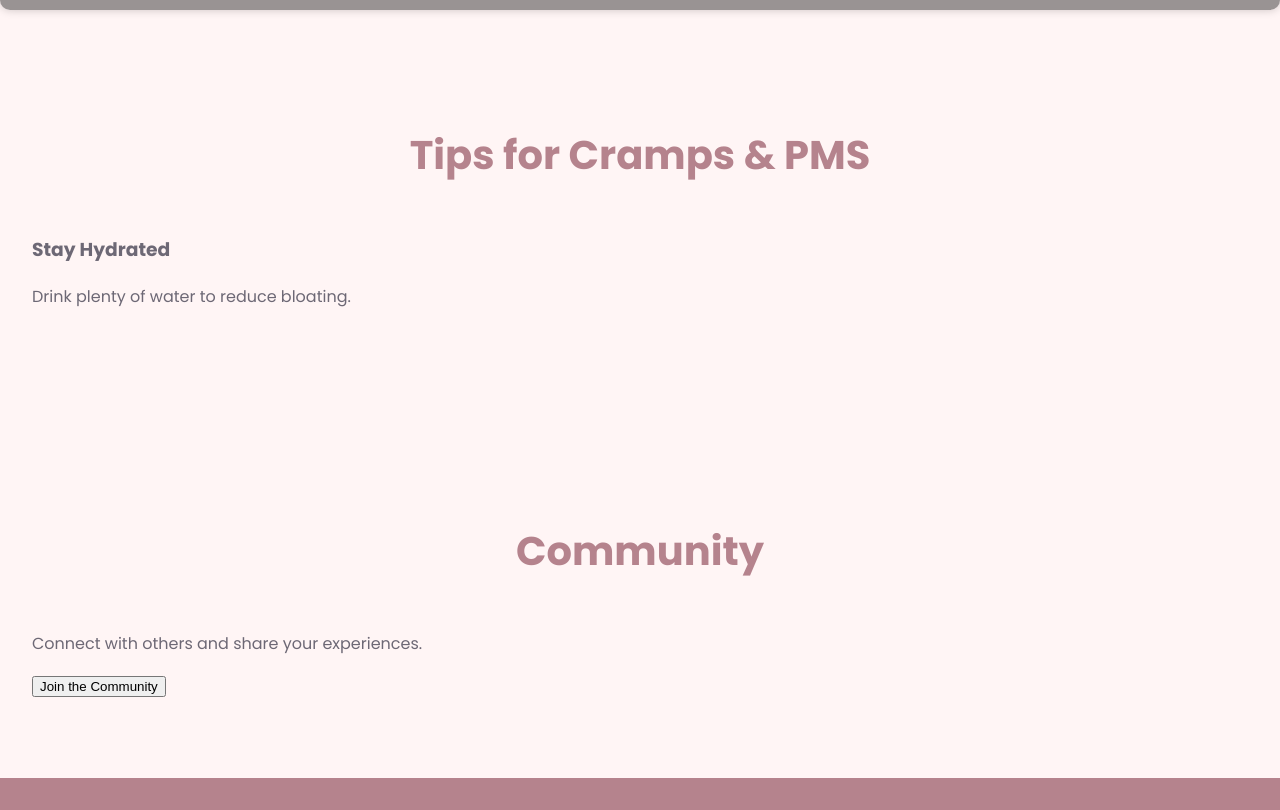
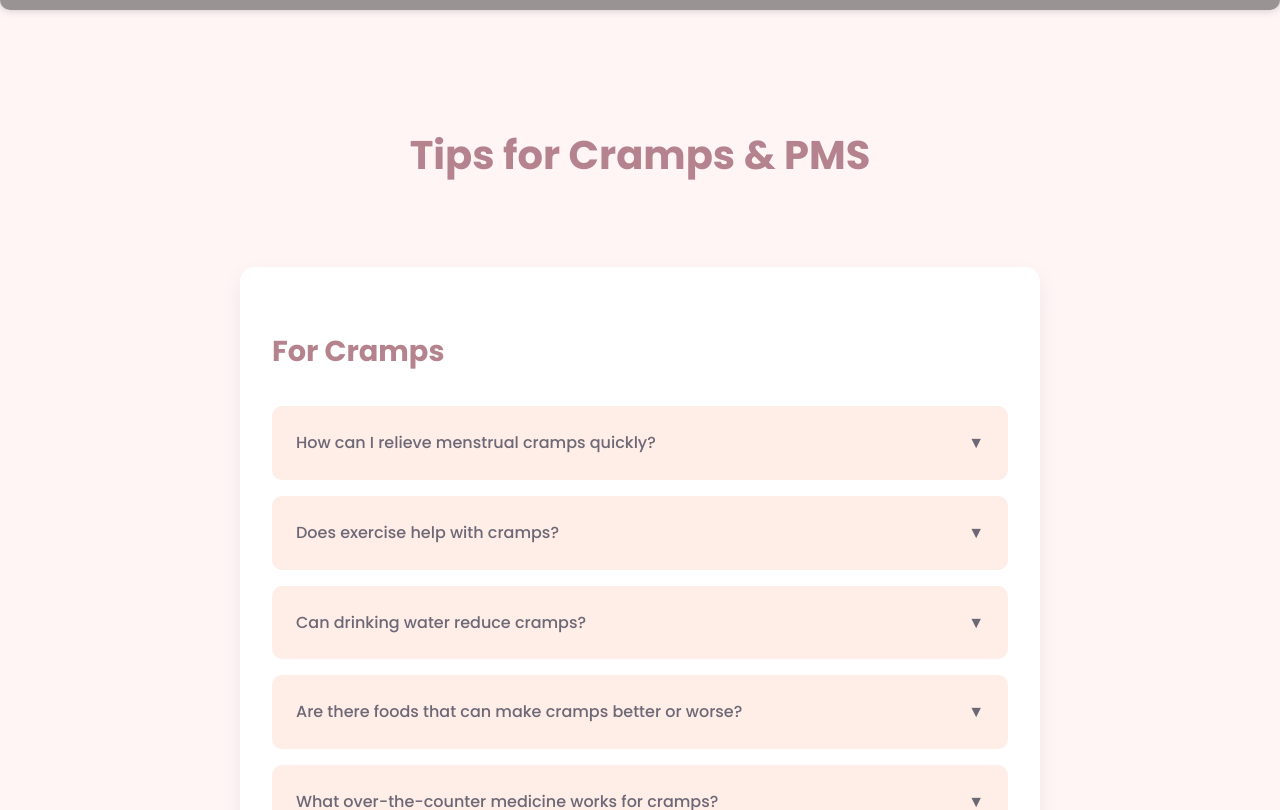
Before and after one commit to Neha-Johnson/cyclease, a plain HTML site: page index.html in a window 1280 px wide. Shown: the part 2370-3180 px from the top of the page. Drawn offline with Linux system fonts and the light colour scheme.

Commit message:
checkpoint 4

```diff
--- a/index.html
+++ b/index.html
@@ -104,13 +104,25 @@
   </section>
 
   <!-- Tips Section -->
-  <section id="tips" class="tips">
-    <h2>Tips for Cramps & PMS</h2>
-    <div class="tip">
-      <h3>Stay Hydrated</h3>
-      <p>Drink plenty of water to reduce bloating.</p>
+<!-- Replace the existing tips section in index.html with this: -->
+<section id="tips" class="tips">
+  <h2>Tips for Cramps & PMS</h2>
+  <div class="faq-container">
+    <div class="faq-category">
+      <h3>For Cramps</h3>
+      <div class="faq-list" id="crampsFAQ">
+        <!-- FAQ items will be added by JavaScript -->
+      </div>
     </div>
-  </section>
+
+    <div class="faq-category">
+      <h3>For PMS (Premenstrual Syndrome)</h3>
+      <div class="faq-list" id="pmsFAQ">
+        <!-- FAQ items will be added by JavaScript -->
+      </div>
+    </div>
+  </div>
+</section>
 
   <!-- Community Section -->
   <section id="community" class="community">
--- a/script.js
+++ b/script.js
@@ -585,3 +585,140 @@
 document.addEventListener('DOMContentLoaded', () => {
   const dashboard = new Dashboard();
 });
+
+
+// Add this to script.js
+
+class FAQSection {
+  constructor() {
+    this.crampsData = [
+      {
+        question: "How can I relieve menstrual cramps quickly?",
+        answer: "Applying a heating pad or hot water bottle to your lower abdomen helps relax muscles and ease pain."
+      },
+      {
+        question: "Does exercise help with cramps?",
+        answer: "Yes! Gentle activities like yoga, stretching, or light walking increase blood flow and reduce cramping."
+      },
+      {
+        question: "Can drinking water reduce cramps?",
+        answer: "Absolutely. Staying hydrated helps prevent bloating, which can make cramps feel worse."
+      },
+      {
+        question: "Are there foods that can make cramps better or worse?",
+        answer: "Avoid caffeine, salty, and fatty foods. Instead, eat anti-inflammatory foods like fruits, veggies, and whole grains."
+      },
+      {
+        question: "What over-the-counter medicine works for cramps?",
+        answer: "Ibuprofen or naproxen are great options to reduce inflammation and pain."
+      },
+      {
+        question: "Do herbal teas help with cramps?",
+        answer: "Yes, teas like chamomile, ginger, or peppermint have soothing properties that can ease discomfort."
+      },
+      {
+        question: "Can vitamins or supplements help with cramps?",
+        answer: "Magnesium and Vitamin B1 might reduce menstrual pain for some people."
+      },
+      {
+        question: "How does massage help with cramps?",
+        answer: "Gently massaging your lower abdomen with essential oils like lavender can help relax muscles and reduce pain."
+      },
+      {
+        question: "Will taking a bath help with cramps?",
+        answer: "A warm bath can soothe both your body and mind, providing relief from cramps."
+      }
+    ];
+
+    this.pmsData = [
+      {
+        question: "How can I prepare for PMS symptoms?",
+        answer: "Tracking your cycle helps you anticipate when PMS symptoms are likely to start."
+      },
+      {
+        question: "Can diet changes help with PMS?",
+        answer: "Eating smaller, more frequent meals with complex carbs can stabilize mood swings and reduce bloating."
+      },
+      {
+        question: "Does exercise reduce PMS symptoms?",
+        answer: "Yes! Regular physical activity boosts endorphins, helping to reduce anxiety, depression, and fatigue."
+      },
+      {
+        question: "How important is sleep for PMS relief?",
+        answer: "Very! Aim for 7-9 hours of quality sleep to manage mood swings and fatigue effectively."
+      },
+      {
+        question: "Should I avoid caffeine and alcohol during PMS?",
+        answer: "Limiting both can help ease PMS symptoms like mood swings and breast tenderness."
+      },
+      {
+        question: "What are some good ways to manage PMS-related stress?",
+        answer: "Deep breathing exercises, meditation, or journaling can help reduce anxiety and irritability."
+      },
+      {
+        question: "Do supplements help with PMS?",
+        answer: "Calcium, magnesium, and vitamin B6 may help ease PMS symptoms for some people."
+      },
+      {
+        question: "Can being social improve PMS symptoms?",
+        answer: "Yes! Talking to friends or doing activities you enjoy can lift your mood."
+      },
+      {
+        question: "When should I see a doctor about PMS?",
+        answer: "If your PMS symptoms are severe or interfere with daily life, you might have PMDD (Premenstrual Dysphoric Disorder). A doctor can help with treatment options."
+      }
+    ];
+
+    this.init();
+  }
+
+  createFAQItem(data) {
+    return `
+      <div class="faq-item">
+        <div class="faq-question">
+          ${data.question}
+          <span class="icon">▼</span>
+        </div>
+        <div class="faq-answer">
+          ${data.answer}
+        </div>
+      </div>
+    `;
+  }
+
+  init() {
+    const crampsContainer = document.getElementById('crampsFAQ');
+    const pmsContainer = document.getElementById('pmsFAQ');
+
+    if (crampsContainer) {
+      crampsContainer.innerHTML = this.crampsData.map(item => this.createFAQItem(item)).join('');
+    }
+
+    if (pmsContainer) {
+      pmsContainer.innerHTML = this.pmsData.map(item => this.createFAQItem(item)).join('');
+    }
+
+    // Add click handlers
+    document.querySelectorAll('.faq-question').forEach(question => {
+      question.addEventListener('click', () => {
+        const faqItem = question.parentElement;
+        const wasActive = faqItem.classList.contains('active');
+
+        // Close all other FAQ items
+        document.querySelectorAll('.faq-item').forEach(item => {
+          item.classList.remove('active');
+        });
+
+        // Toggle the clicked item
+        if (!wasActive) {
+          faqItem.classList.add('active');
+        }
+      });
+    });
+  }
+}
+
+// Initialize FAQ section when DOM is loaded
+document.addEventListener('DOMContentLoaded', () => {
+  const faqSection = new FAQSection();
+});
--- a/styles.css
+++ b/styles.css
@@ -642,3 +642,90 @@ footer {
   position: absolute;
   left: 0;
 }
+
+/* Add these styles to styles.css */
+
+.faq-container {
+  max-width: 800px;
+  margin: 0 auto;
+  padding: 2rem;
+}
+
+.faq-category {
+  margin-bottom: 3rem;
+  background: white;
+  border-radius: 15px;
+  padding: 2rem;
+  box-shadow: var(--shadow);
+}
+
+.faq-category h3 {
+  color: var(--dark-accent);
+  font-size: 1.8rem;
+  margin-bottom: 2rem;
+  text-align: left;
+}
+
+.faq-list {
+  display: flex;
+  flex-direction: column;
+  gap: 1rem;
+}
+
+.faq-item {
+  border-radius: 10px;
+  overflow: hidden;
+  background: #FFF5F5;
+  transition: all 0.3s ease;
+}
+
+.faq-question {
+  padding: 1.5rem;
+  display: flex;
+  justify-content: space-between;
+  align-items: center;
+  cursor: pointer;
+  font-weight: 500;
+  color: var(--text-dark);
+  background: rgba(255, 205, 178, 0.2);
+  transition: background 0.3s ease;
+}
+
+.faq-question:hover {
+  background: rgba(255, 205, 178, 0.4);
+}
+
+.faq-question .icon {
+  transition: transform 0.3s ease;
+}
+
+.faq-item.active .icon {
+  transform: rotate(180deg);
+}
+
+.faq-answer {
+  padding: 0;
+  max-height: 0;
+  overflow: hidden;
+  transition: all 0.3s ease;
+  background: white;
+}
+
+.faq-item.active .faq-answer {
+  padding: 1.5rem;
+  max-height: 500px;
+}
+
+@media screen and (max-width: 768px) {
+  .faq-container {
+    padding: 1rem;
+  }
+
+  .faq-category {
+    padding: 1rem;
+  }
+
+  .faq-question {
+    padding: 1rem;
+  }
+}
```
Lines whose indentation alone changed are shown as unchanged.
